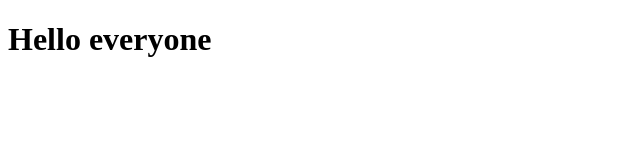
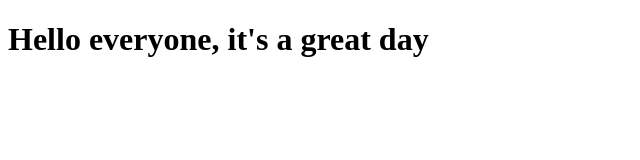
Before and after one commit to GreggNewton/Learning_Repository, a plain HTML site: page site/index.html in a window 1280 px wide. Shown: the whole page, without its empty margins (0-640 px from the left). Drawn offline with Linux system fonts and the light colour scheme.

Commit message:
small addition to page content

```diff
--- a/site/index.html
+++ b/site/index.html
@@ -4,6 +4,6 @@
 	<title>Gregg's page</title>
 </head>
 <body>
-<h1>Hello everyone</h1>
+<h1>Hello everyone, it's a great day	</h1>
 </body>
 </html>
```
